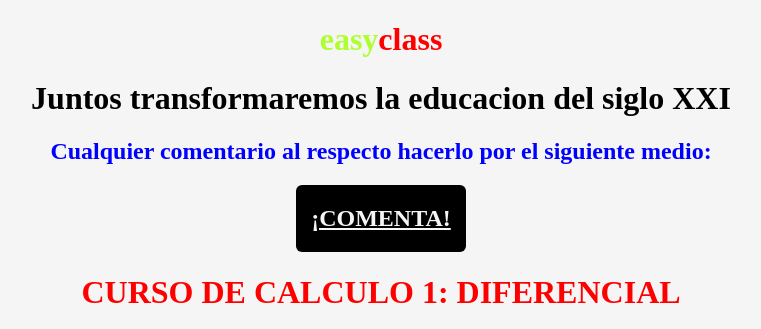
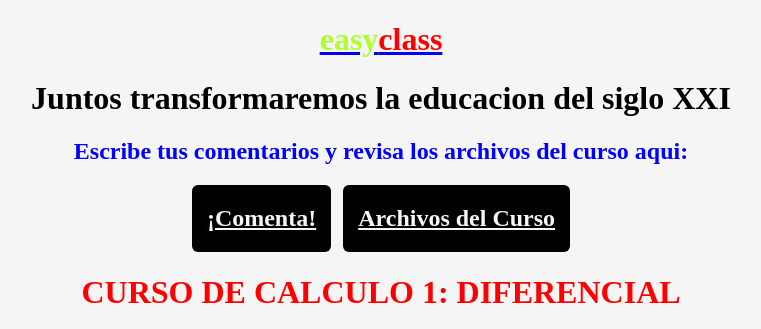
Before and after one commit to easyclass10/5829, a plain HTML site: page index.html in a window 1280 px wide. Shown: the top 329 px of the page, without its empty margins (259-1020 px from the left). Drawn offline with Linux system fonts and the light colour scheme.

Commit message:
Update index.html

```diff
--- a/index.html
+++ b/index.html
@@ -77,22 +77,25 @@
             color:  whitesmoke;
             background-color: black;
         }
-
+        .btn-m{
+            color:  red;
+            background-color: black;
+        }
   </style>
 </head>
 <body>
   <header>
    <center>
-    <h1><span size="10" style="color: greenyellow">easy</span><span size="10"  style="color: red">class</span></h1>
+    <h1><a  href="https://easyclass10.github.io/easyclass10/"><span size="10" style="color: greenyellow">easy</span><span size="10"  style="color: red">class</span></a></h1>
    </center>
    <h1>Juntos transformaremos la educacion del siglo XXI</h1>
-  <center><h2 style="color: blue">Cualquier comentario al respecto hacerlo por el siguiente medio:</h2></center>
+  <center><h2 style="color: blue">Escribe tus comentarios y revisa los archivos del curso aqui: </h2></center>
   </header>
 
+  <section>
+    <center><h1><a  class="btn btn-ma" href="https://forms.gle/KpyaWkqY1yEkwdMj9">¡Comenta!</a><span>&nbsp&nbsp</span><a  class="btn btn-ma" href="https://drive.google.com/drive/folders/1qfijhAbht2yTfnZ0zPeOfG9VB6WkGGxI?usp=share_link">Archivos del Curso</a></h1></center>
+  </section>
 
-  <section>
-    <center><h1><a  class="btn btn-ma" href="https://easyclass1.github.io/easyclass/">¡COMENTA!</a></h1></center>
-  </section>
 
   <h1 style="color: red">CURSO DE CALCULO 1: DIFERENCIAL</h1>
 
```
